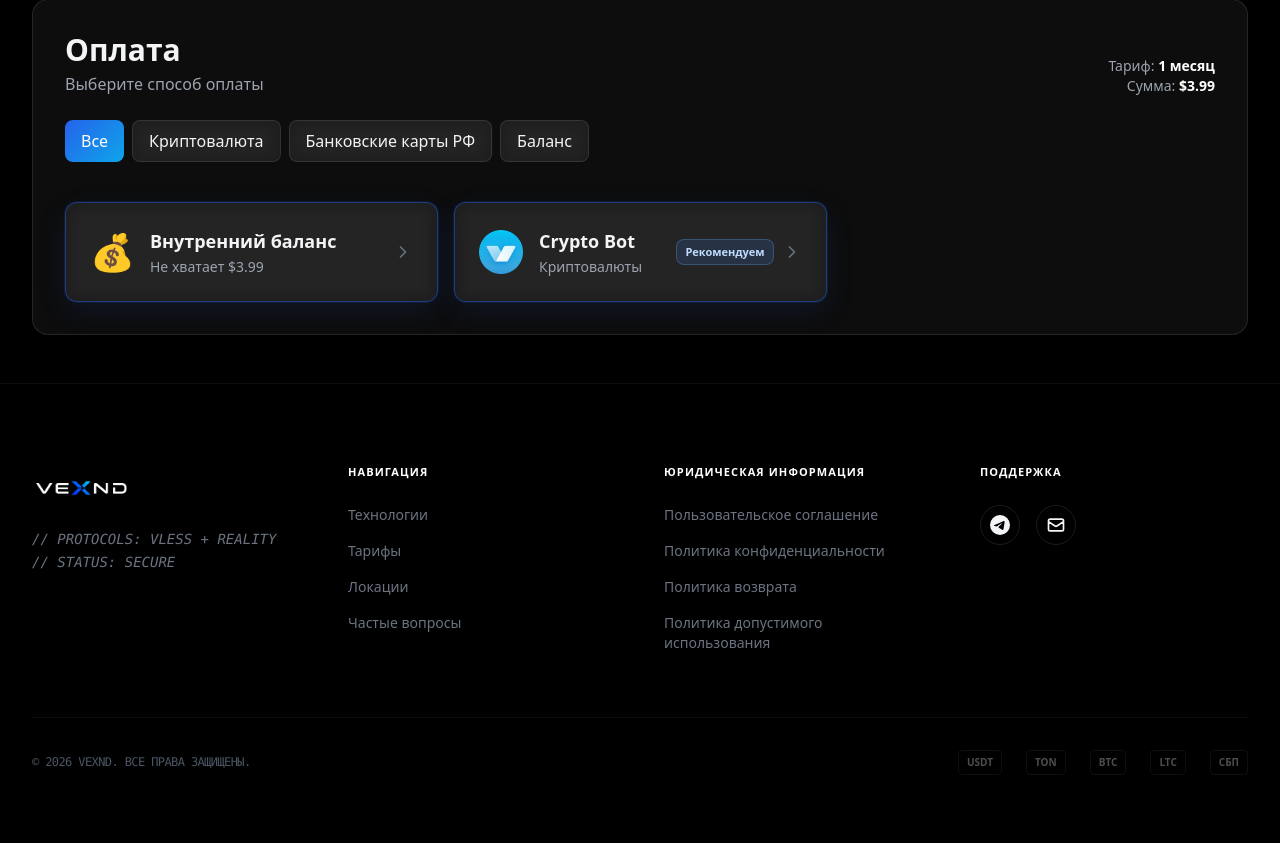
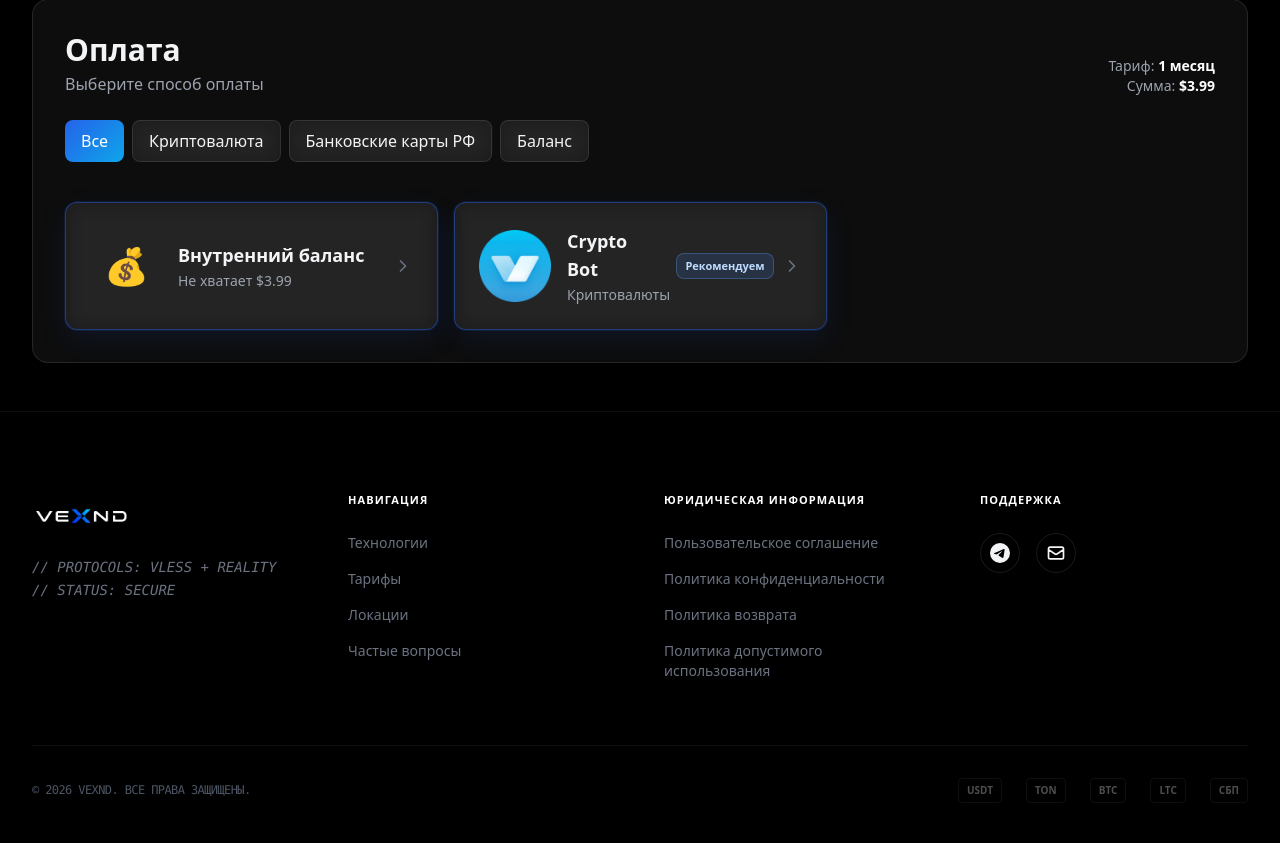
Before and after one commit to DenisGalkin/vexnd, a Flask app: page /checkout in a window 1280 px wide. Shown: the part 113-956 px from the top of the page. Before the commit the page ends 888 px from the top, so only its background shows below. Run offline with Flask 3, Linux system fonts and the light colour scheme; the visitor is signed in with stand-in values (Sample User, id 1); data comes from the database, SQL or seed files in the repository; some libraries are stand-ins or nearby versions.

Commit message:
Fixed balance payment

```diff
--- a/app/http/helpers.py
+++ b/app/http/helpers.py
@@ -6,6 +6,7 @@ import re
 import sqlite3
 from datetime import datetime
 from pathlib import Path
+from typing import Any
 
 from flask import abort, current_app, flash, g, redirect, render_template, request, send_from_directory, session, url_for
 from flask_login import current_user, logout_user
@@ -106,8 +107,17 @@ def get_locale() -> str:
     return "en"
 
 
-def translate(text: str) -> str:
-    return translations.get(get_locale(), {}).get(text, text)
+def translate(text: str, **kwargs: Any) -> str:
+    value = translations.get(get_locale(), {}).get(text, text)
+    if not kwargs:
+        return value
+    try:
+        return value % kwargs
+    except (KeyError, TypeError, ValueError):
+        try:
+            return value.format(**kwargs)
+        except (KeyError, IndexError, ValueError):
+            return value
 
 
 def localized_url(endpoint: str, **values) -> str:
--- a/app/http/routes/dashboard.py
+++ b/app/http/routes/dashboard.py
@@ -395,19 +395,20 @@ def checkout():
     payment_methods = [{
         "slug": "cryptobot",
         "name": "Crypto Bot",
+        "mobile_name": "Crypto Bot",
         "icon": "🤖",
         "icon_url": payment_icon_urls["cryptobot"],
         "class": "crypto preferred",
         "preferred": True,
     }]
     if (os.environ.get("HELEKET_MERCHANT_ID") or "").strip() and (os.environ.get("HELEKET_API_KEY") or "").strip():
-        payment_methods.append({"slug": "heleket", "name": "Heleket", "icon": "🪙", "icon_url": payment_icon_urls["heleket"], "class": "crypto preferred", "preferred": True})
+        payment_methods.append({"slug": "heleket", "name": "Heleket", "mobile_name": "Heleket", "icon": "🪙", "icon_url": payment_icon_urls["heleket"], "class": "crypto preferred", "preferred": True})
     if (os.environ.get("PLATEGA_MERCHANT_ID") or "").strip() and (os.environ.get("PLATEGA_SECRET") or "").strip():
-        payment_methods.append({"slug": "platega", "name": "Platega.io", "icon": "🌍", "icon_url": payment_icon_urls["platega"], "class": "ru preferred", "preferred": True})
+        payment_methods.append({"slug": "platega", "name": "Platega.io", "mobile_name": "Platega.io", "icon": "🌍", "icon_url": payment_icon_urls["platega"], "class": "ru preferred", "preferred": True})
     if (os.environ.get("CRYSTALPAY_AUTH_LOGIN") or "").strip() and (os.environ.get("CRYSTALPAY_AUTH_SECRET") or "").strip():
-        payment_methods.append({"slug": "crystalpay", "name": "Crystal Pay", "icon": "💎", "icon_url": payment_icon_urls["crystalpay"], "class": "crypto", "preferred": False})
+        payment_methods.append({"slug": "crystalpay", "name": "Crystal Pay", "mobile_name": "Crystal Pay", "icon": "💎", "icon_url": payment_icon_urls["crystalpay"], "class": "crypto", "preferred": False})
     balance_ready, _balance_pricing = can_pay_for_plan_with_balance(current_user.id, plan_months, coupon_code)
-    payment_methods.insert(0, {"slug": "balance", "name": translate("Внутренний баланс"), "icon": "💰", "icon_url": None, "class": "balance preferred", "preferred": balance_ready, "is_available": balance_ready})
+    payment_methods.insert(0, {"slug": "balance", "name": translate("Внутренний баланс"), "mobile_name": translate("Баланс"), "icon": "💰", "icon_url": None, "class": "balance preferred", "preferred": balance_ready, "is_available": balance_ready})
     return render_template(
         "checkout.html",
         plan=plan_months,
--- a/app/ui/static/css/styles.css
+++ b/app/ui/static/css/styles.css
@@ -412,6 +412,7 @@ input, select, textarea {
     align-items: center;
     justify-content: center;
     flex: 0 0 2.75rem;
+    overflow: hidden;
 }
 
 .payment-method-icon--summary {
@@ -425,6 +426,42 @@ input, select, textarea {
     height: 100%;
     object-fit: contain;
     display: block;
+}
+
+.checkout-account-line__value {
+    overflow-wrap: anywhere;
+    word-break: normal;
+}
+
+@media (min-width: 641px) {
+    .payment-item .pm-row {
+        display: grid;
+        grid-template-columns: 4.5rem minmax(0, 1fr) auto;
+        align-items: center;
+        gap: 1rem;
+    }
+
+    .payment-item .payment-method-icon {
+        width: 4.5rem;
+        height: 4.5rem;
+        flex-basis: 4.5rem;
+    }
+
+    .payment-item .pm-actions {
+        flex-shrink: 0;
+        align-self: center;
+    }
+}
+
+@media (max-width: 640px) {
+    .checkout-account-line__label,
+    .checkout-account-line__value {
+        display: block;
+    }
+
+    .checkout-account-line__value {
+        margin-top: 0.125rem;
+    }
 }
 
 /* Preferred payment methods: subtle highlight to increase conversion */
--- a/app/ui/templates/checkout.html
+++ b/app/ui/templates/checkout.html
@@ -70,6 +70,7 @@
                         class="payment-item {{ method.class }} glass-effect p-4 sm:p-6 rounded-xl md:hover:scale-105 transition-all cursor-pointer text-left focus:outline-none focus-visible:ring-2 focus-visible:ring-blue-500/70"
                         data-target="{{ target }}"
                         data-name="{{ method.name }}"
+                        data-mobile-name="{{ method.mobile_name or method.name }}"
                         data-icon="{{ method.icon }}"
                         data-icon-url="{{ method.icon_url or '' }}"
                         data-balance-available="{{ '1' if method.is_available is not defined or method.is_available else '0' }}"
@@ -83,7 +84,10 @@
                             {% endif %}
                         </div>
                         <div class="min-w-0 flex-1">
-                            <h3 class="font-bold text-base sm:text-lg leading-snug">{{ method.name }}</h3>
+                            <h3 class="font-bold text-base sm:text-lg leading-snug">
+                                <span class="sm:hidden">{{ method.mobile_name or method.name }}</span>
+                                <span class="hidden sm:inline">{{ method.name }}</span>
+                            </h3>
                             {# Method-specific subtitle: show what the provider accepts #}
                             {% set m = method.slug %}
                             {% if m in ['cryptobot', 'heleket'] %}
@@ -144,7 +148,10 @@
                     <div>
                         <div class="text-xs font-semibold tracking-widest text-gray-400 uppercase">{{ _('План') }}</div>
                         <div class="text-lg font-bold text-white mt-1">{{ plan_duration_label(plan) }}</div>
-                        <div class="text-sm text-gray-400 mt-1">{{ _('Аккаунт:') }} <span class="text-gray-300 break-all">{{ user_email }}</span></div>
+                        <div class="checkout-account-line text-sm text-gray-400 mt-1">
+                            <span class="checkout-account-line__label">{{ _('Аккаунт:') }}</span>
+                            <span class="checkout-account-line__value text-gray-300">{{ user_email }}</span>
+                        </div>
                     </div>
                     <div class="text-right">
                         <div class="text-xs font-semibold tracking-widest text-gray-400 uppercase">{{ _('К оплате') }}</div>
@@ -326,12 +333,13 @@ function selectPayment(el) {
 
     // Fill summary
     const name = el.dataset.name || '';
+    const mobileName = el.dataset.mobileName || name;
     const icon = el.dataset.icon || '💳';
     const iconUrl = el.dataset.iconUrl || '';
     const target = el.dataset.target || '#';
     const balanceAvailable = (el.dataset.balanceAvailable || '1') === '1';
 
-    document.getElementById('summary-method').textContent = name;
+    document.getElementById('summary-method').textContent = window.matchMedia('(max-width: 640px)').matches ? mobileName : name;
     const summaryIcon = document.getElementById('summary-icon');
     if (iconUrl) {
         summaryIcon.innerHTML = `<img src="${iconUrl}" alt="" class="payment-method-icon__image">`;
--- a/app/ui/templates/footer.html
+++ b/app/ui/templates/footer.html
@@ -3,9 +3,9 @@
 
 <footer class="bg-black border-t border-white/5 pt-5 sm:pt-20 pb-5 sm:pb-10">
     <div class="max-w-7xl mx-auto px-4 sm:px-6 lg:px-8">
-        <div class="grid grid-cols-2 sm:grid-cols-4 gap-4 sm:gap-12 mb-6 sm:mb-16">
+        <div class="grid grid-cols-1 sm:grid-cols-4 gap-4 sm:gap-12 mb-6 sm:mb-16">
 
-            <div class="col-span-2 sm:col-span-1 order-1 sm:order-none">
+            <div class="col-span-1 sm:col-span-1 order-1 sm:order-none">
                 <div class="flex items-center gap-2 mb-4">
                     <img src="{{ url_for('static', filename='images/logo.png') }}"
                          alt="VEXND Logo"
@@ -69,7 +69,7 @@
                 </li>
             </ul>
             </div>
-            <div class="col-span-2 sm:col-span-1 order-4 sm:order-none flex flex-col sm:items-start">
+            <div class="col-span-1 sm:col-span-1 order-4 sm:order-none flex flex-col sm:items-start">
                 <h4 class="text-white font-bold uppercase text-[11px] tracking-widest mb-2 sm:mb-6">
                     {{ _('Поддержка') }}
                 </h4>
```
